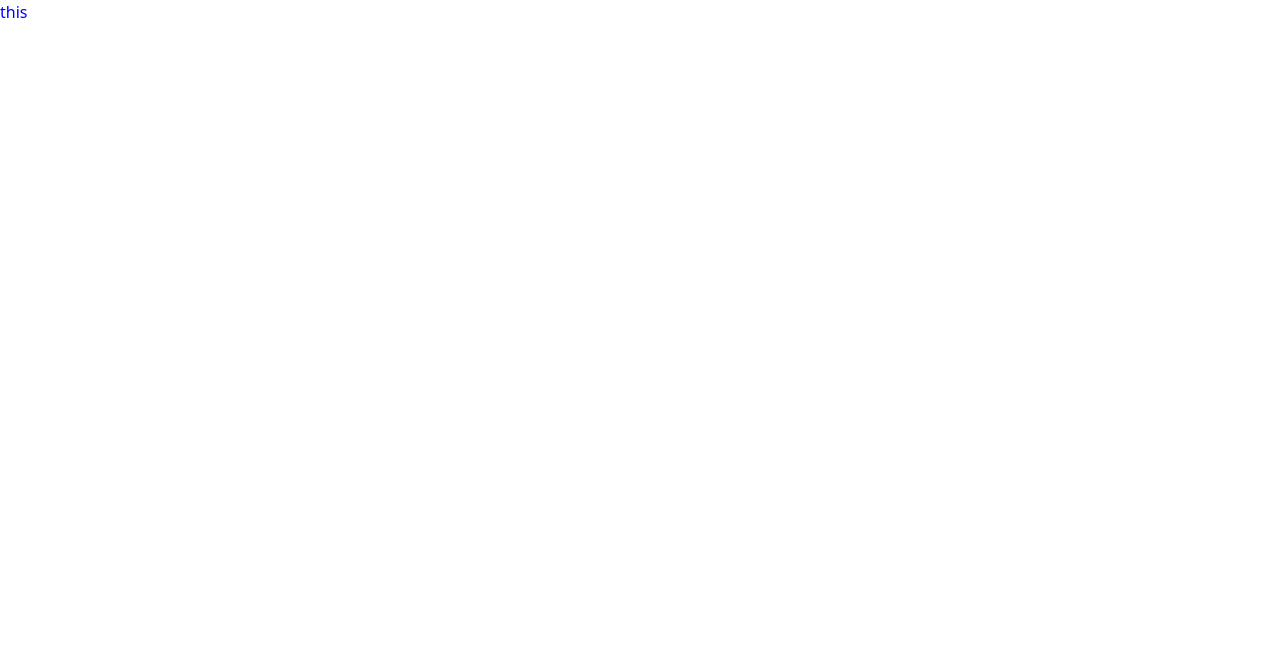
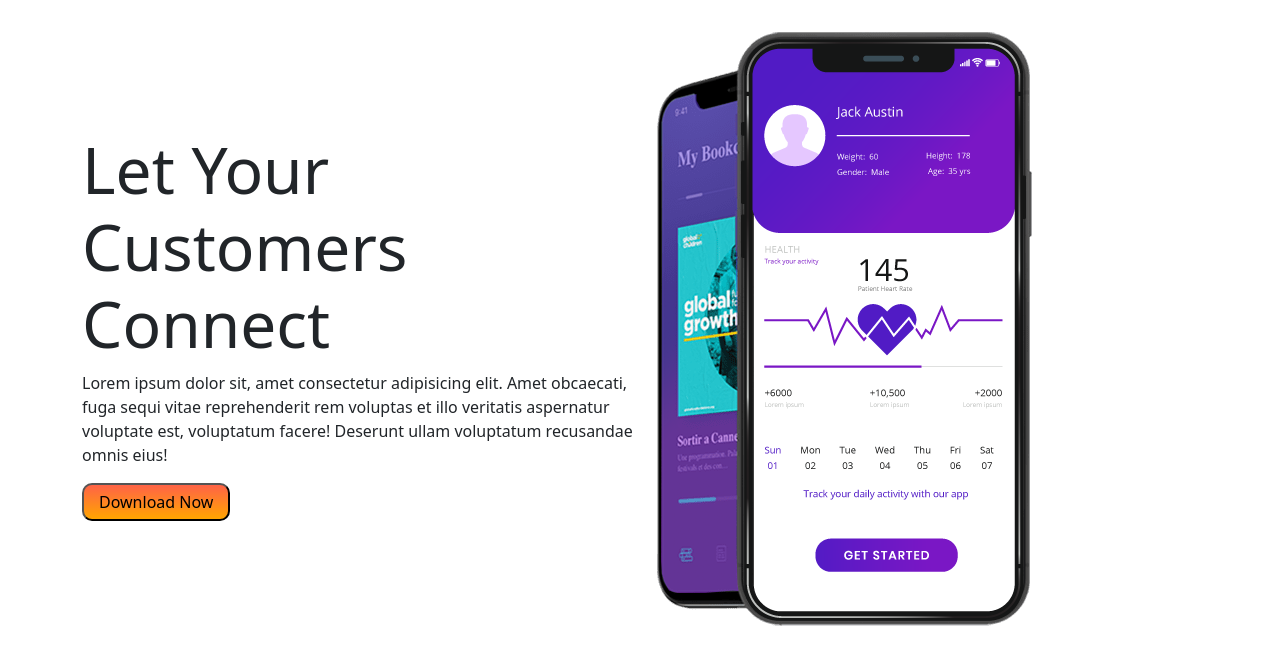
Before and after one commit to alamindolon/Boostrap_response, a plain HTML site: page index.html in a window 1280 px wide. Drawn offline with nearby package versions, Linux system fonts and the light colour scheme.

Commit message:
header site done

```diff
--- a/css/style.css
+++ b/css/style.css
@@ -1,3 +1,18 @@
-p{
-    color: blue;
+.header{
+    display: flex;
+    justify-content: center;
+    align-items: center;
+    margin: 20px;
 }
+.title{
+    font-size: large;
+    font-weight: lighter;
+}
+.header>div{
+    width: 50%;
+}
+.button{
+    background-image: linear-gradient(tomato,orange);
+    padding: 5px 15px;
+    border-radius: 10px;
+}
--- a/index.html
+++ b/index.html
@@ -10,7 +10,19 @@
     <link href="https://cdn.jsdelivr.net/npm/bootstrap@5.0.2/dist/css/bootstrap.min.css" rel="stylesheet" integrity="sha384-EVSTQN3/azprG1Anm3QDgpJLIm9Nao0Yz1ztcQTwFspd3yD65VohhpuuCOmLASjC" crossorigin="anonymous">
 </head>
 <body>
-    <p>this </p>
+    <section class="header container">
+        <div>
+            <h1 class="display-3 title">Let Your Customers Connect</h1>
+            <p>Lorem ipsum dolor sit, amet consectetur adipisicing elit. Amet obcaecati, fuga sequi vitae reprehenderit rem voluptas et illo veritatis aspernatur voluptate est, voluptatum facere! Deserunt ullam voluptatum recusandae omnis eius!</p>
+            <button class="button">Download Now</button>
+
+        </div>
+        <div>
+            <img src="images/app-mobile-image.png" alt="image-Phone">
+
+        </div>
+
+    </section>
 
 
     <script src="https://cdn.jsdelivr.net/npm/@popperjs/core@2.9.2/dist/umd/popper.min.js" integrity="sha384-IQsoLXl5PILFhosVNubq5LC7Qb9DXgDA9i+tQ8Zj3iwWAwPtgFTxbJ8NT4GN1R8p" crossorigin="anonymous"></script>
```
Also changed, not shown: images/app-mobile-image.png (added), images/contact.png (added), images/godzilla.jpg (added), images/images (2).jpg (added), images/images (3).jpg (added), images/images (4).jpg (added), images/images (5).jpg (added), images/images (6).jpg (added), images/images.jpg (added), images/jumanji.jpg (added), images/meena.jpg (added), images/tomandjerry.jpg (added).
